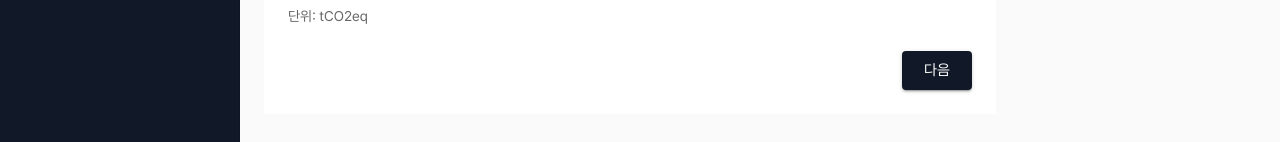
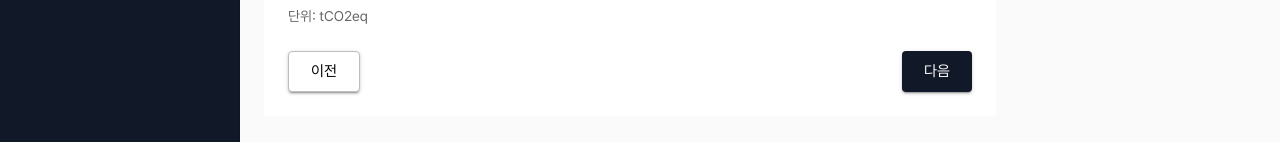
Before and after one commit to 2025-KGU-Capstone-Design/zerofit_frontend, a React (Vite) app: page /company-info/step2 in a window 1280 px wide. Shown: the part 441-583 px from the top of the page. Built offline with nearby package versions, Linux system fonts and the light colour scheme.

Commit message:
feat: 이전 버튼 추가

```diff
--- a/src/ui/pages/companyInputPage/companyInputPage2/CompanyInputPage2.tsx
+++ b/src/ui/pages/companyInputPage/companyInputPage2/CompanyInputPage2.tsx
@@ -1,3 +1,4 @@
+import {useNavigate} from 'react-router-dom'
 import {Container, Stack, Button} from '@mui/material'
 import FormContainer from '@/ui/pages/companyInputPage/common/FormContainer'
 import StepHeader from '@/ui/pages/companyInputPage/common/StepHeader'
@@ -6,6 +7,7 @@ import InvestmentInput from '@/ui/pages/companyInputPage/companyInputPage2/Inves
 import CommonInput from '@/ui/CommonInput'
 
 const CompanyInputPage2 = () => {
+    const navigate = useNavigate()
     return (
         <Container sx={{mt: 14}}>
             <Stack spacing={4}>
@@ -23,11 +25,25 @@ const CompanyInputPage2 = () => {
                             type='number'
                             disableNumberSpinner
                         />
-                        <Stack direction='row' justifyContent='flex-end'>
+                        <Stack direction='row' justifyContent='space-between'>
+                            <Button
+                                variant='contained'
+                                size='large'
+                                onClick={() => navigate('/company-info/step1')}
+                                sx={{
+                                    bgcolor: 'white',
+                                    color: 'black',
+                                    border: '1px solid',
+                                    borderColor: 'grey.400',
+                                }}
+                            >
+                                이전
+                            </Button>
                             <Button
                                 variant='contained'
                                 color='primary'
                                 size='large'
+                                onClick={() => navigate('/company-info/step3')}
                             >
                                 다음
                             </Button>
```
